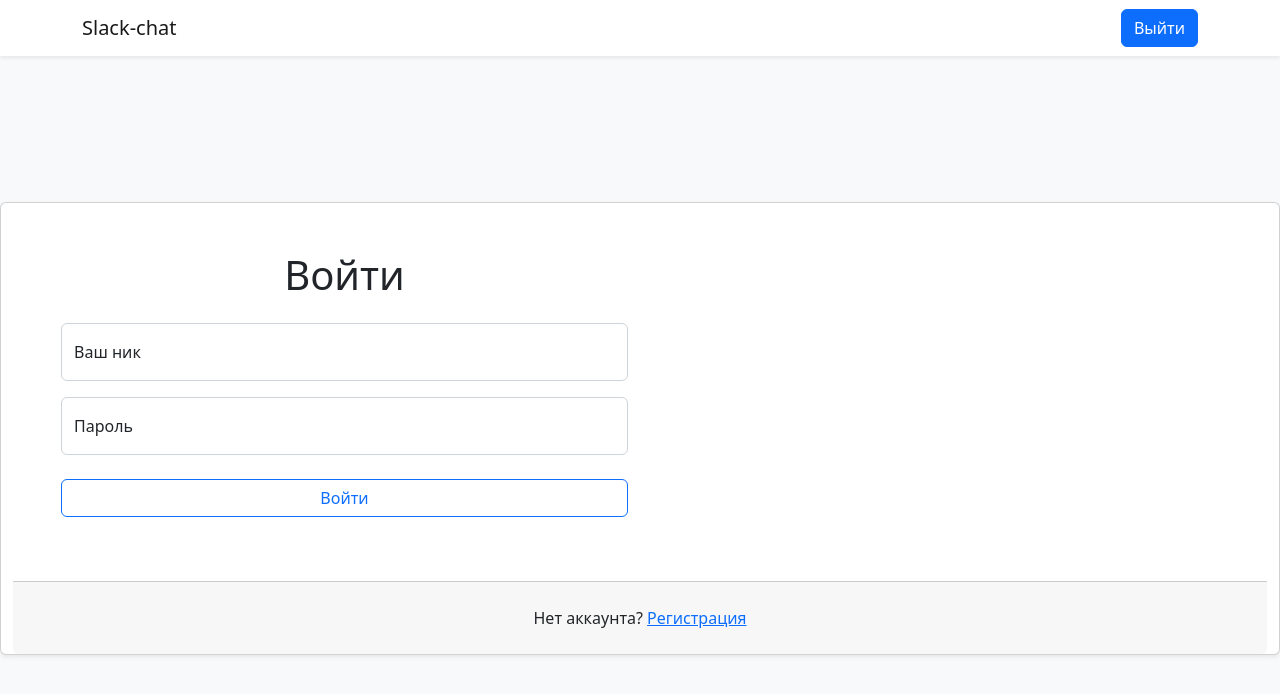
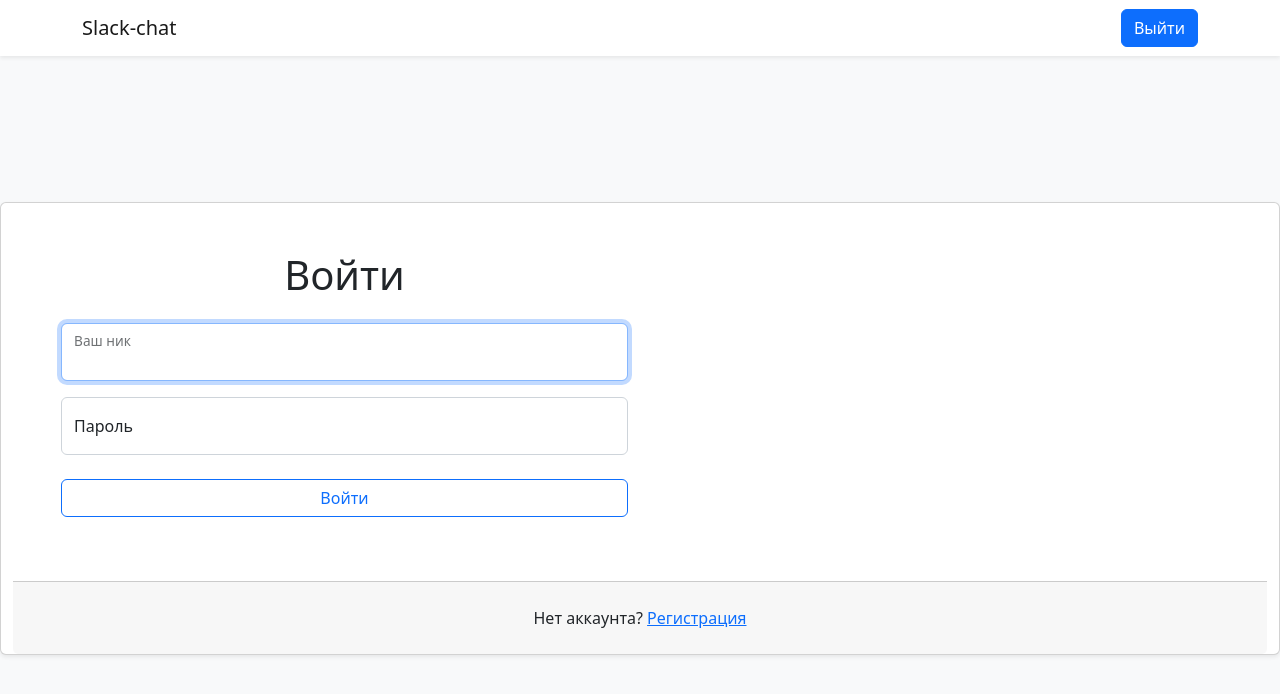
Before and after one commit to Weloza/frontend-project-12, a React (Vite) app in the folder frontend/: page /login in a window 1280 px wide. Shown: the top 694 px of the page. Built offline with nearby package versions, Linux system fonts and the light colour scheme.

Commit message:
add store, authSlice, change pages

```diff
--- a/frontend/package.json
+++ b/frontend/package.json
@@ -19,7 +19,9 @@
     "react-dom": "^18.3.1",
     "react-i18next": "^15.1.1",
     "react-redux": "^9.1.2",
-    "react-router-dom": "^6.28.0"
+    "react-router-dom": "^6.28.0",
+    "vite-plugin-svgr": "^4.3.0",
+    "yup": "^1.4.0"
   },
   "devDependencies": {
     "@eslint/js": "^9.13.0",
--- a/frontend/src/App.jsx
+++ b/frontend/src/App.jsx
@@ -1,21 +1,27 @@
 import { BrowserRouter, Routes, Route } from 'react-router-dom';
-import ErrorPage from './components/pages/errorPage.jsx';
-import ChatPage from './components/pages/chatPage.jsx';
-import LoginPage from './components/pages/loginPage.jsx';
-import Navbar from './components/pages/navbar.jsx';
+import ErrorPage from './pages/errorPage.jsx';
+import ChatPage from './pages/chatPage.jsx';
+import LoginPage from './pages/loginPage.jsx';
+import Navbar from './components/navbar.jsx';
+import ProtectedRoute from './utils/ProtectedRoute.jsx';
 import routes from './utils/routes.js';
 
-const App = () => (
+const App = () => {
+  // проверить токен?
+  return (
   <div className="d-flex flex-column h-100">
     <Navbar />
     <BrowserRouter>
         <Routes>
-          <Route path={routes.auth} element={<LoginPage />} />
-          <Route path={routes.chat} element={<ChatPage />} />
+          <Route path={routes.login} element={<LoginPage />} />
+          <Route element={<ProtectedRoute />}>
+            <Route path={routes.chat} element={<ChatPage />} />
+          </Route>
           <Route path={routes.error} element={<ErrorPage />} />
         </Routes>
     </BrowserRouter>
   </div>
 );
+}
 
 export default App;
--- a/frontend/src/components/pages/navbar.jsx
+++ b/frontend/src/components/navbar.jsx
@@ -6,5 +6,5 @@ const Navbar = () => (
     </div>
   </nav>
 );
-
+// handler на кнопку с deleteAuthorization(удалит токен) + redirect(на /login)
 export default Navbar;
--- a/frontend/src/index.jsx
+++ b/frontend/src/index.jsx
@@ -1,11 +1,11 @@
 import ReactDOM from 'react-dom/client';
 import App from './App.jsx';
-//  import { Provider } from 'react-redux';
+import { Provider } from 'react-redux';
+import store from './store/store.js';
 
-
-  const root = ReactDOM.createRoot(document.querySelector('#root'));
-  root.render(
-    <>
-      <App />
-    </>
-  );
+const root = ReactDOM.createRoot(document.querySelector('#root'));
+root.render(
+  <Provider store={store}>
+    <App />
+  </Provider>
+);
--- a/frontend/src/components/pages/errorPage.jsx
+++ b/frontend/src/pages/errorPage.jsx
@@ -1,6 +1,8 @@
+import ErrorSvg from '../images/pageNotFound.svg';
+
 const ErrorPage = () => (
   <div className="text-center">
-    <img src='/images/404pageNotFound.svg' alt="Страница не найдена" className="img-fluid h-25" />
+    <img src={ErrorSvg} alt="Страница не найдена" className="img-fluid h-25" />
     <h1 className="h4 text-muted">Страница не найдена</h1>
     <p className="text-muted">
       Но вы можете перейти <a href="/">на главную страницу</a>
--- a/frontend/src/components/pages/loginPage.jsx
+++ b/frontend/src/pages/loginPage.jsx
@@ -1,15 +1,58 @@
 import { useFormik } from 'formik';
+import axios, { isAxiosError } from 'axios';
+import { useState, useEffect } from 'react';
+import { useNavigate } from 'react-router-dom';
+import { useDispatch } from 'react-redux';
+import { setToken, setUsername } from '../slices/authSlice';
+import routes from '../utils/routes';
 
 const LoginPage = () => {
+  const [error, setError] = useState(null);
+  const redirect = useNavigate();
+  const dispatch = useDispatch();
+
+  useEffect(() => {
+    if (error) {
+      console.log('hook effect');
+    }
+}, [error]);
+
+  const handleSubmit = async (values, { setSubmitting }) => {
+
+    await axios.post('/api/v1/login', values)
+      .then(({ data }) => {
+        if (data.token) {
+          const token = data.token;
+          const username = data.username;
+
+          dispatch(setToken(token));
+          dispatch(setUsername(username));
+
+          redirect(routes.chat);
+        } else {
+          setError('authError');
+          alert('authError');
+        }
+      })
+      .catch((err) => {
+        if (isAxiosError(err)) {
+          setError('authError');
+          alert('authError');
+        } else {
+          alert('networkError')
+        }
+        setSubmitting(false);
+      })
+  }
+
   const formik = useFormik({
     initialValues: {
       username: '',
       password: '',
     },
-    onSubmit: values => {
-      alert(JSON.stringify(values, null, 2));
-    },
+    onSubmit: handleSubmit,
   });
+
   return (
     <div className="container-fluid h-100">
       <div className="row justify-content-center align-content-center h-100">
@@ -22,10 +65,11 @@ const LoginPage = () => {
                   id="username"
                   name="username"
                   type="text"
-                  className="form-control"
+                  className={`form-control ${error ? 'is-invalid' : null}`}
                   placeholder="Ваш ник"
                   onChange={formik.handleChange}
                   value={formik.values.username}
+                  autoFocus
                 />
                 <label htmlFor="username">Ваш ник</label>
               </div>
@@ -34,12 +78,13 @@ const LoginPage = () => {
                   id="password"
                   name="password"
                   type="password"
-                  className="form-control"
+                  className={`form-control ${error ? 'is-invalid' : null}`}
                   placeholder="Пароль"
                   onChange={formik.handleChange}
                   value={formik.values.password}
                 />
                 <label htmlFor="password">Пароль</label>
+                {error && (<div className="invalid-tooltip">Authorization Error</div>)}
               </div>
               <button type="submit" className="w-100 mb-3 btn btn-outline-primary">Войти</button>
             </form>
--- /dev/null
+++ b/frontend/src/slices/authSlice.js
@@ -0,0 +1,36 @@
+import { createSlice } from '@reduxjs/toolkit';
+
+const initialState = {
+  token: null,
+  username: null,
+};
+
+const authSlice = createSlice({
+  name: 'auth',
+  initialState,
+  reducers: {
+    setToken: (state, action) => {
+      const token = action.payload;
+      state.token = token;
+
+      localStorage.setItem('token', token);
+    },
+    setUsername: (state, action) => {
+      const username = action.payload;
+      state.username = username;
+
+      localStorage.setItem('username', username);
+    },
+    deleteAuthorization: (state) => {
+      state.token = null;
+      state.username = null;
+
+      localStorage.removeItem('token');
+      localStorage.removeItem('username');
+    },
+  },
+});
+
+export const { setToken, setUsername, deleteAuthorization } = authSlice.actions;
+
+export default authSlice.reducer;
--- /dev/null
+++ b/frontend/src/store/store.js
@@ -0,0 +1,8 @@
+import { configureStore } from "@reduxjs/toolkit";
+import authReducer from '../slices/authSlice.js';
+
+export default configureStore({
+  reducer: {
+    auth: authReducer,
+  },
+});
--- /dev/null
+++ b/frontend/src/utils/ProtectedRoute.jsx
@@ -0,0 +1,9 @@
+import routes from "./routes";
+import { Navigate, Outlet } from "react-router-dom"
+
+const ProtectedRoute = () => {
+  const token = localStorage.getItem('token');
+  return token ? <Outlet /> : <Navigate to={routes.login} replace />;
+};
+
+export default ProtectedRoute;
--- a/frontend/src/utils/routes.js
+++ b/frontend/src/utils/routes.js
@@ -1,6 +1,6 @@
 const routes = {
   chat: '/',
-  auth: '/login',
+  login: '/login',
   error: '*',
 }
 
--- a/frontend/vite.config.js
+++ b/frontend/vite.config.js
@@ -1,9 +1,10 @@
-import { defineConfig } from 'vite'
-import react from '@vitejs/plugin-react'
+import { defineConfig } from 'vite';
+import react from '@vitejs/plugin-react';
+import svgr from 'vite-plugin-svgr';
 
 // https://vite.dev/config/
 export default defineConfig({
-  plugins: [react()],
+  plugins: [react(), svgr()],
   server: {
     port: 5002,
     proxy: {
```
Also changed, not shown: frontend/src/images/pageNotFound.svg (renamed from frontend/src/public/images/404pageNotFound.svg), frontend/src/pages/chatPage.jsx (renamed from frontend/src/components/pages/chatPage.jsx), 1 other file (tests, documents, lock files or other folders).
